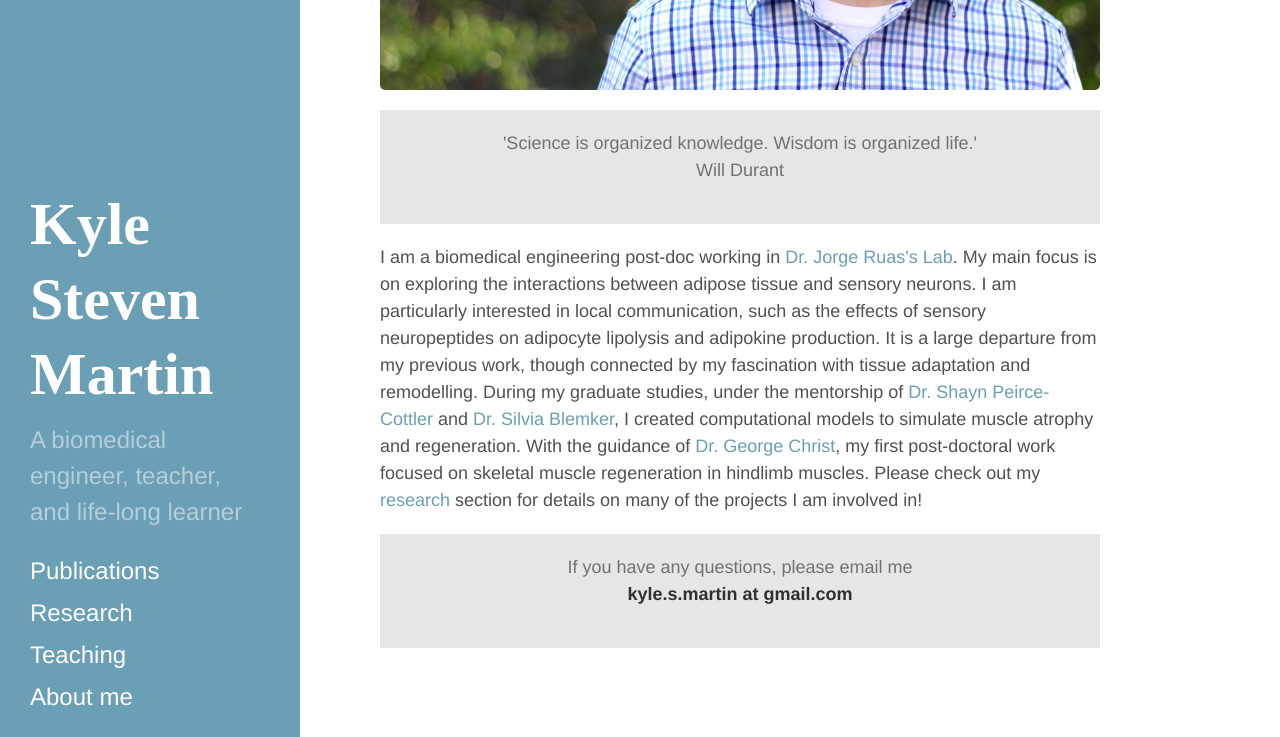
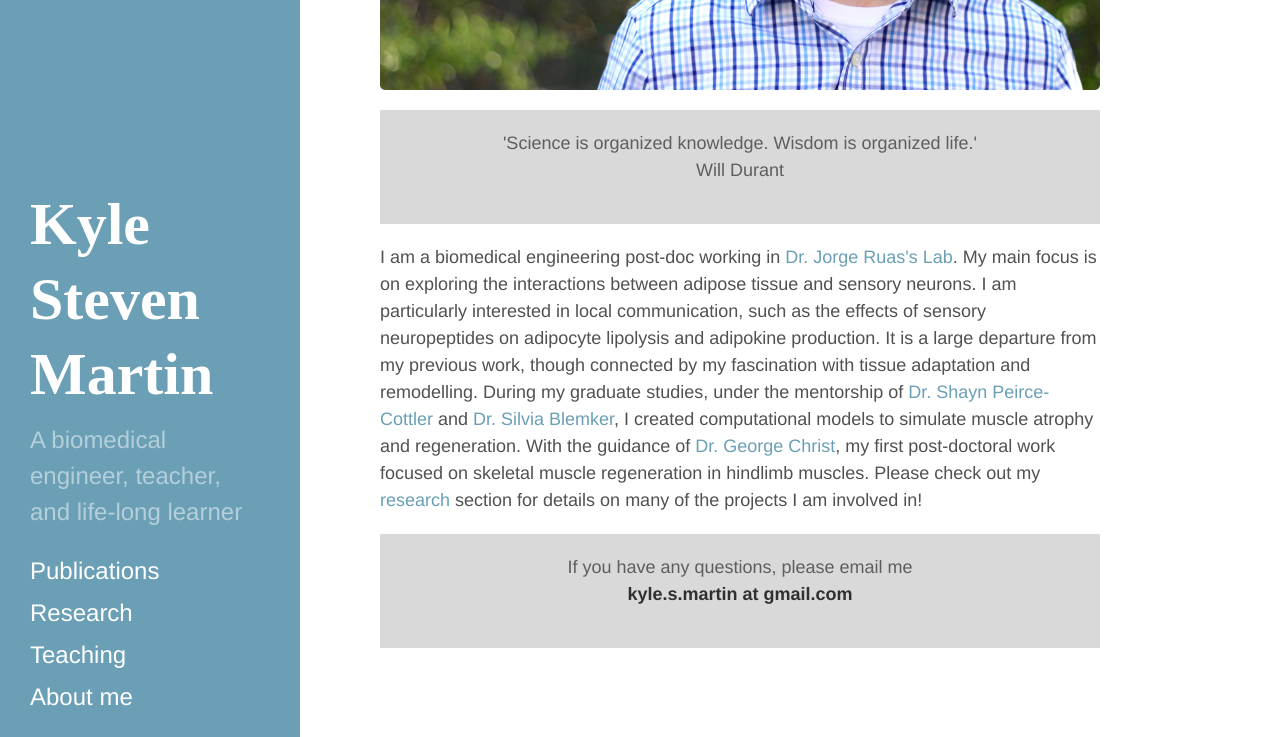
Before and after one commit to ksm362/ksm362.github.io, a Jekyll site: the page built from index.html, in a window 1280 px wide and 1218 px high. Shown: the part 470-1207 px from the top of the window. Built offline with Jekyll 4.4.1, drawn with Linux system fonts in a browser that asks for light colours; the list of posts is cut into pages by our own code.

Commit message:
Update poole.css

```diff
--- a/public/css/poole.css
+++ b/public/css/poole.css
@@ -276,8 +276,8 @@ tbody tr:nth-child(odd) th {
 .message {
   margin-bottom: 1rem;
   padding: 1rem;
-  color: #717171;
-  background-color: #e6e6e6;
+  color: #5e5e5e;
+  background-color: #d9d9d9;
 }
 
 
```
